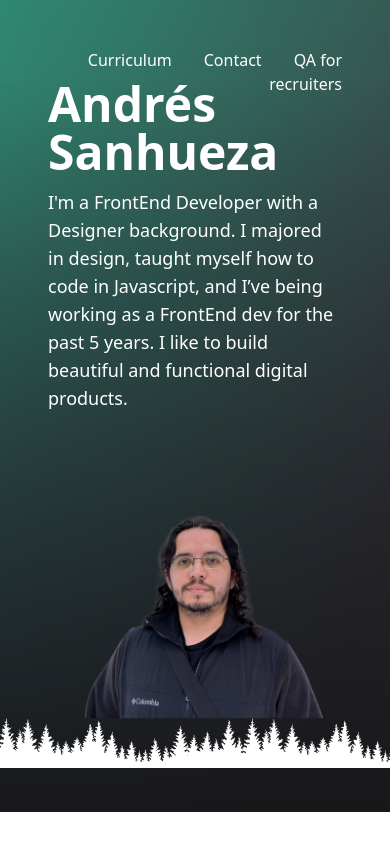
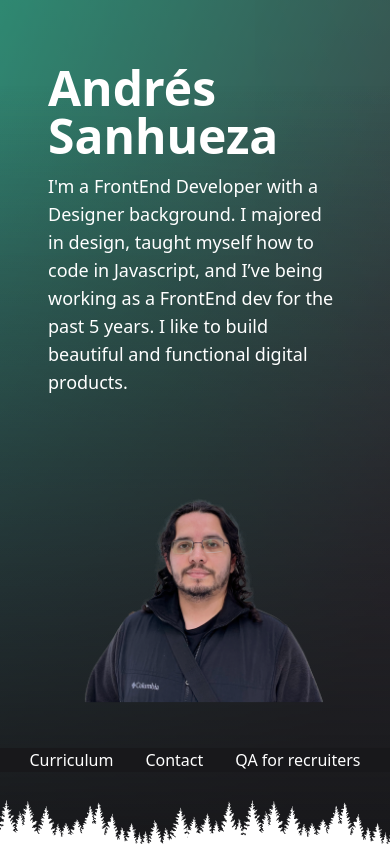
Before and after one commit to Rotshrek/Personal-website, a Next.js app in the folder website/: page / in a window 390 px wide. Shown: the top 846 px of the page. Built offline with nearby package versions, Linux system fonts and the light colour scheme.

Commit message:
fix: responsiveness

```diff
--- a/website/src/app/page.tsx
+++ b/website/src/app/page.tsx
@@ -9,8 +9,8 @@ export default function Home() {
     return (
         <div>
             <main>
-                <div className="relative bg-zinc-900 text-white md:h-screen">
-                    <div className="absolute p-12 top-0 w-full text-right z-20">
+                <div className="relative bg-zinc-900 text-white h-screen overflow-hidden">
+                    <div className="hidden md:block absolute p-12 top-0 w-full text-right z-20">
                         <a href="#curriculum" className="mr-8 hover:text-green-600 cursor-pointer">
                             Curriculum
                         </a>
--- a/website/src/components/home/landing.tsx
+++ b/website/src/components/home/landing.tsx
@@ -5,8 +5,8 @@ import Image from "next/image"
 
 export default function Landing() {
     return (
-        <div className="md:flex md:h-screen justify-between items-end relative">
-            <div className="pt-20 md:pt-0 md:my-auto px-12 md:px-0 md:ml-20">
+        <div className="md:flex h-screen justify-between items-end relative">
+            <div className="pt-16 md:pt-0 md:my-auto px-12 md:px-0 md:ml-20">
                 <h1 className="font-bold text-5xl md:text-7xl mb-3 animate-passive-glitch hover:animate-hover-glitch">
                     Andrés Sanhueza
                 </h1>
@@ -18,12 +18,25 @@ export default function Landing() {
                     </p>
                 </div>
             </div>
-            <div className="h-full flex w-1/2">
+            <div className="md:h-full flex w-1/2">
                 <div className="m-auto">
-                    <div className="md:h-1/4"><Blob /></div>
+                    <div className="md:h-1/4">
+                        <Blob />
+                    </div>
                 </div>
             </div>
-            <div className="absolute bottom-[-20px] w-screen h-[180px] overflow-hidden">
+            <div className="md:hidden absolute bottom-[72px] w-full text-center bg-zinc-900">
+                <a href="#curriculum" className="mr-8 hover:text-green-600 cursor-pointer">
+                    Curriculum
+                </a>
+                <a href="#contact" className="mr-8 hover:text-green-600 cursor-pointer">
+                    Contact
+                </a>
+                <a href="/qa" className="hover:text-green-600 cursor-pointer">
+                    QA for recruiters
+                </a>
+            </div>
+            <div className="absolute bottom-[-10px] w-screen h-[60px] md:h-[180px] overflow-hidden">
                 <div className="absolute left-1/2 w-[120%] h-full transform -translate-x-1/2 ">
                     <Image src="/img/white_trees.svg" alt="White trees" fill />
                 </div>
```
Also changed, not shown: website/src/components/home/aurora.tsx (+4 -4 lines).
